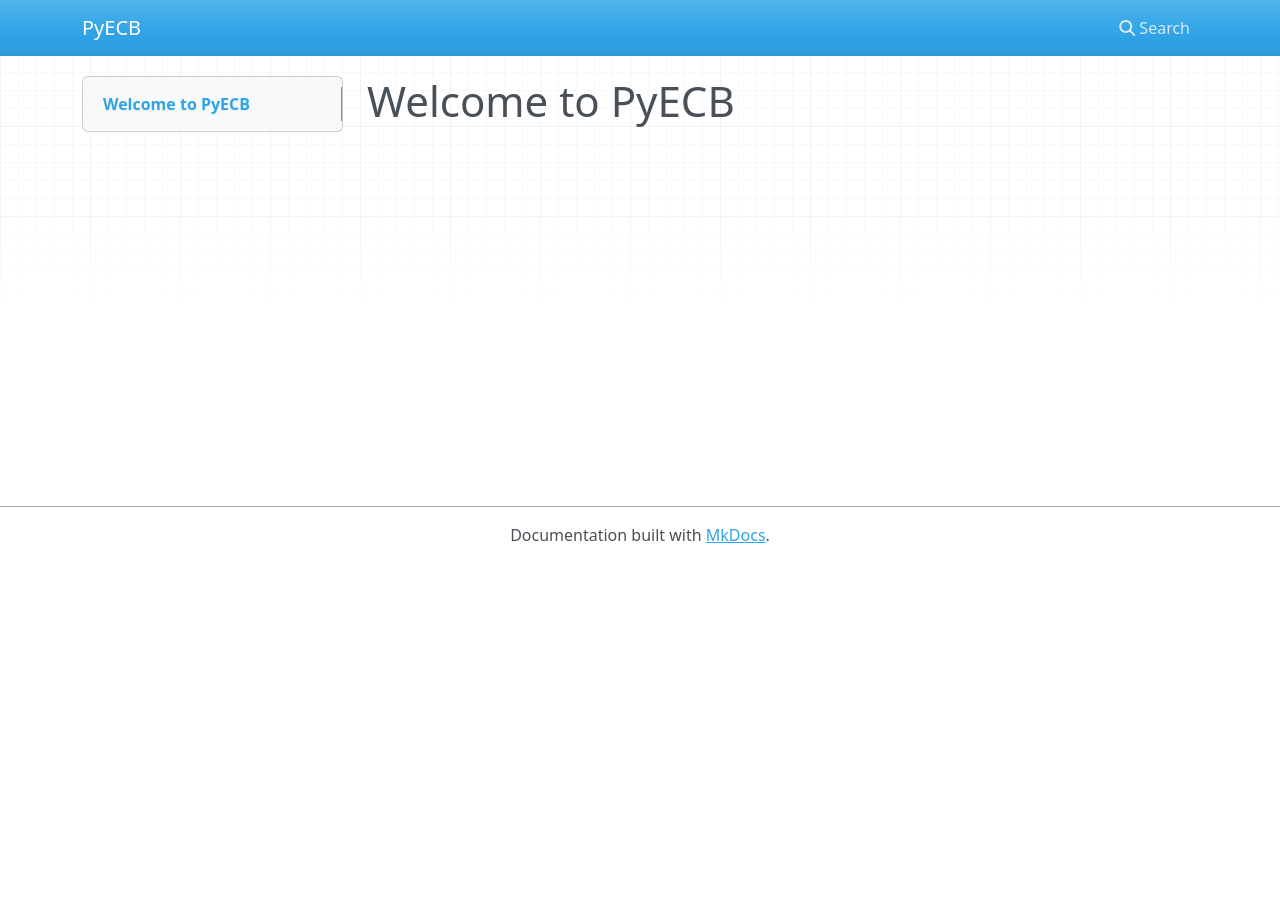
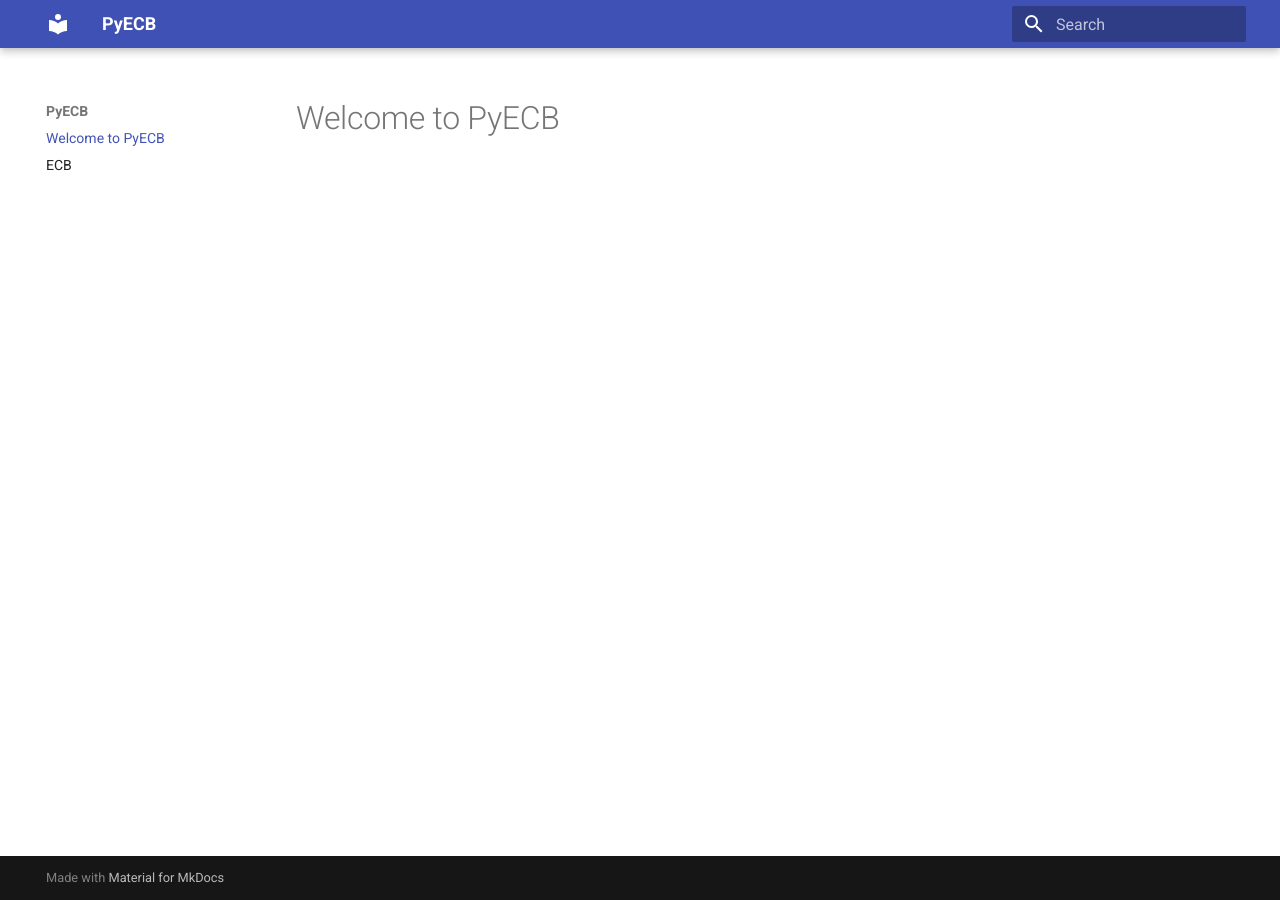
Before and after one commit to proffalken/pystickywicket, an MkDocs documentation site: the page built from docs/index.md, in a window 1280 px wide. Built offline with MkDocs 1.6.1 and Material for MkDocs 9.7.7, drawn with Linux system fonts in a browser that asks for light colours; nearby versions of some CDN libraries.

Commit message:
Auto-generate the documentation from the python code

```diff
--- /dev/null
+++ b/docs/ecb.md
@@ -0,0 +1,3 @@
+# ECB
+
+::: pyecb
--- a/mkdocs.yml
+++ b/mkdocs.yml
@@ -1 +1,7 @@
 site_name: PyECB
+theme:
+  name: "material"
+
+plugins:
+  - search
+  - mkdocstrings
--- a/pyproject.toml
+++ b/pyproject.toml
@@ -12,9 +12,10 @@
 mkdocs = "^1.3.0"
 poetry-dynamic-versioning = "^0.14.1"
 pytest-cov = "^3.0.0"
-nose = "^1.3.7"
 mock = "^4.0.3"
 requests = "^2.27.1"
+mkdocstrings = "^0.18.1"
+mkdocs-material = "^8.2.11"
 
 [tool.poetry.dev-dependencies]
 pytest = "^7.1"
```
Also changed, not shown: 1 other file.
